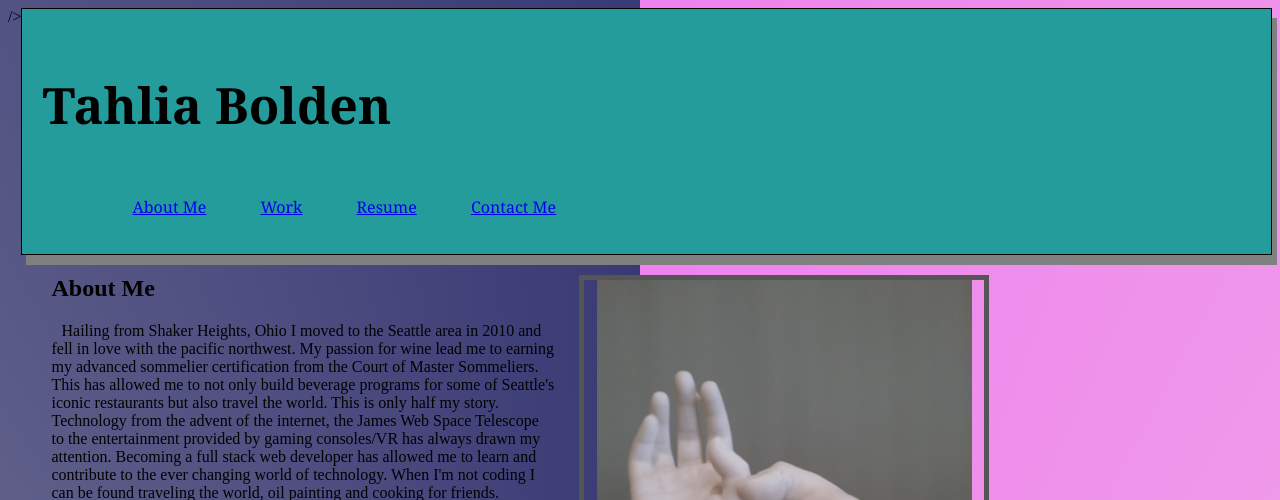
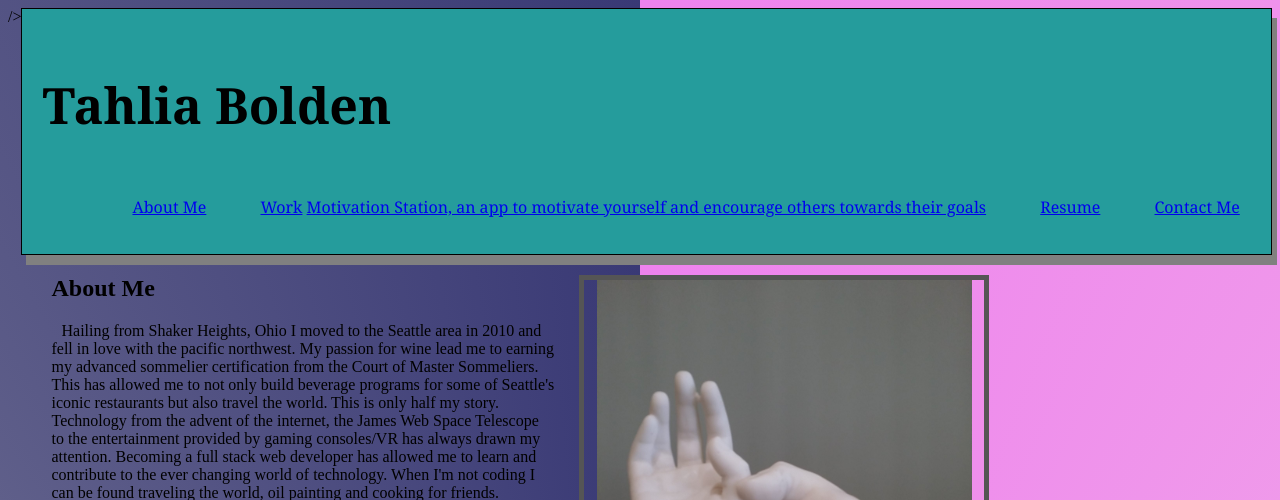
Before and after one commit to Bloomcaster/Tahlia-Bolden-Portfolio, a plain HTML site: page index.html in a window 1280 px wide. Shown: the top 500 px of the page. Drawn offline with Linux system fonts and the light colour scheme.

Commit message:
added project 2 to page

```diff
--- a/index.html
+++ b/index.html
@@ -20,6 +20,7 @@
                 </li>
                 <li>
                     <a href="#Work">Work</a>
+                    <a href="https://secret-springs-16165.herokuapp.com/">Motivation Station, an app to motivate yourself and encourage others towards their goals</a>
                 </li>
                 <li>
                     <a href="#Resume">Resume</a>
```
